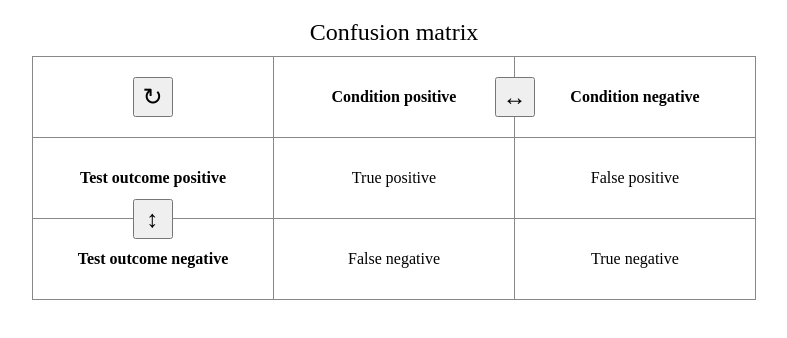
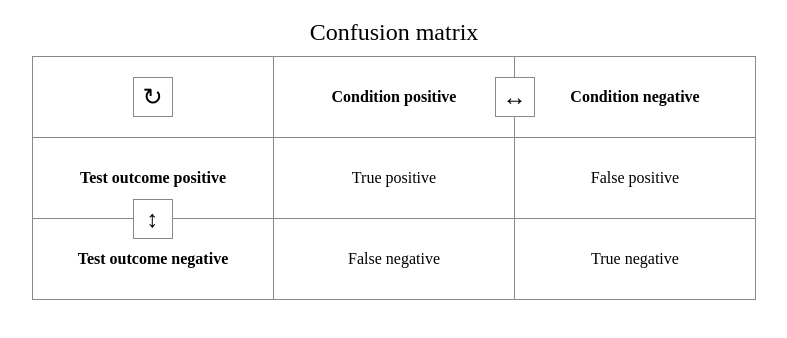
Before and after one commit to AntonKhorev/statistics-confusion, a website: page src/index.jade in a window 1280 px wide. Shown: the whole page, without its empty margins (246-1033 px from the left). Drawn offline with nearby package versions, Linux system fonts and the light colour scheme; files that its build step writes are made by us from their sources.

Commit message:
button style

```diff
--- a/src/index.less
+++ b/src/index.less
@@ -27,6 +27,13 @@ table.statistics-confusion {
 		height: @buttonHeight;
 		font-size: 100%;
 		line-height: 100%;
+		padding: 0;
+		border: solid 1px #888;
+		color: #000;
+		background: #FFF;
+		&:hover, &:focus {
+			background: #DDF;
+		}
 		&.swap-rc {
 			top: @captionHeight + @cellHeight/2 - @buttonHeight/2;
 			left: @cellWidth/2 - @buttonWidth/2;
```
